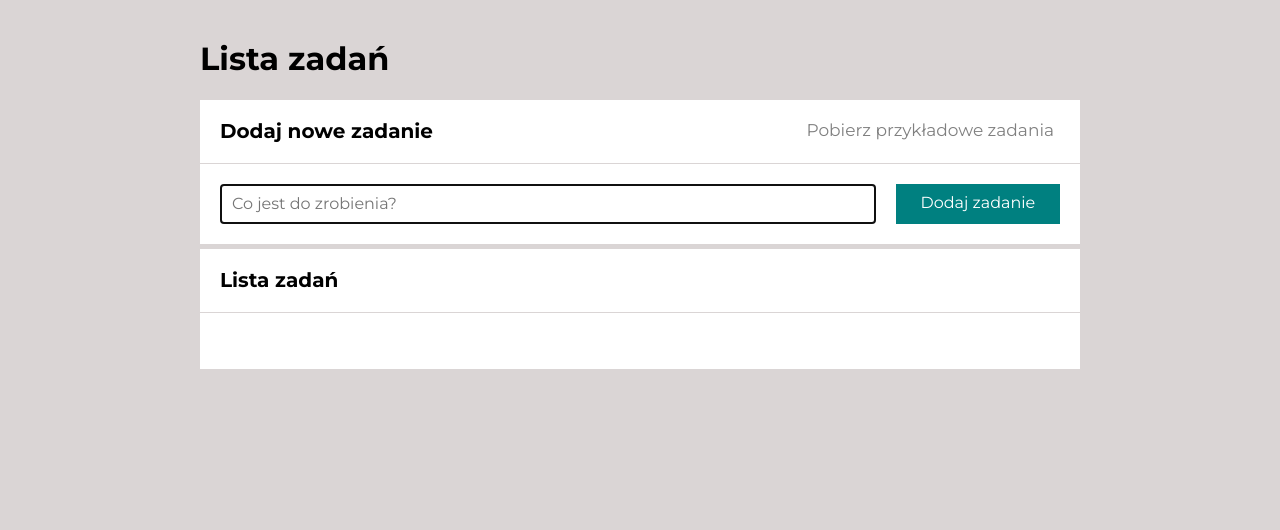
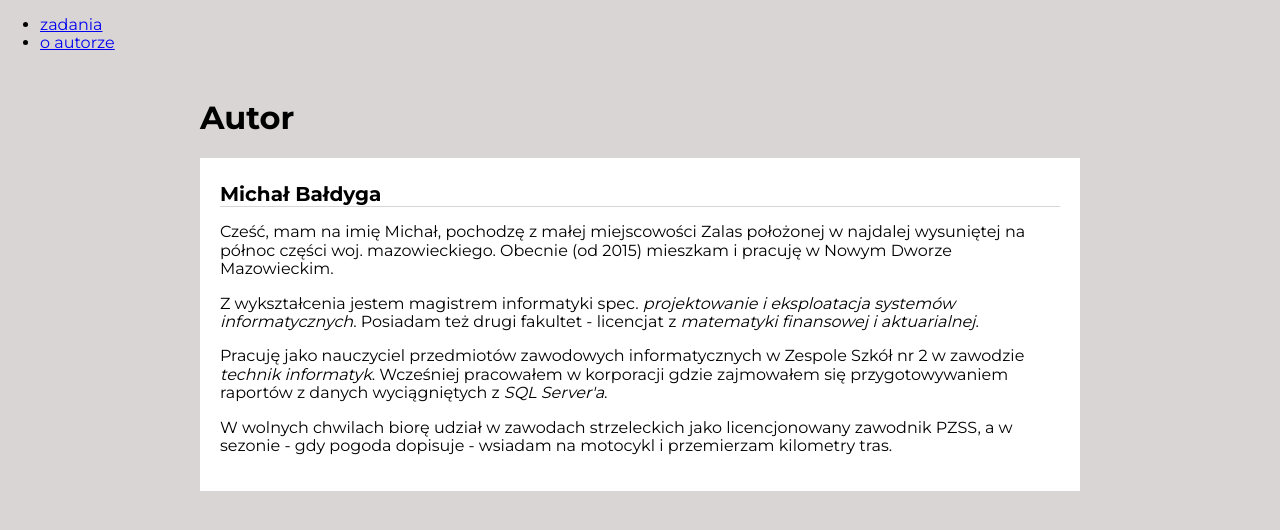
Before and after one commit to q270311/todo-list-react, a React (Create React App) app: page /#/autor in a window 1280 px wide. Shown: the top 530 px of the page. Built offline with nearby package versions, Linux system fonts and the light colour scheme.

Commit message:
source file structure changed, redux-router added

```diff
--- a/src/App.js
+++ b/src/App.js
@@ -1,6 +1,36 @@
-import Tasks from './features/tasks/Tasks';
+import { HashRouter, Link, Switch, Route, Redirect } from 'react-router-dom';
+import AuthorPage from './features/author/AuthorPage';
+import TasksPage from './features/tasks/tasksPage';
+import TaskPage from './features/tasks/taskPage';
 
 
-const App = () => <Tasks />
+const App = () => (
+    <HashRouter>
+        <nav>
+            <ul>
+                <li>
+                    <Link to="/zadania"> zadania </Link>
+                </li>
+                <li>
+                    <Link to="/autor"> o autorze </Link>
+                </li>
+            </ul>
+            <Switch>
+                <Route path="/zadania/:id">
+                    <TaskPage />
+                </Route>
+                <Route path="/zadania">
+                    <TasksPage />
+                </Route>
+                <Route path="/autor">
+                    <AuthorPage />
+                </Route>
+                <Route path="/">
+                    <Redirect to="/zadania" />
+                </Route>
+            </Switch>
+        </nav>
+    </HashRouter>
+);
 
 export default App;
--- a/src/common/Section/styled.js
+++ b/src/common/Section/styled.js
@@ -2,6 +2,8 @@ import styled from "styled-components";
 
 export const Segment = styled.section`
     background-color: white;
+    padding: 20px;
+    margin-bottom: 5px;
 `;
 
 export const Title = styled.div`
@@ -9,8 +11,9 @@ export const Title = styled.div`
     grid-template-columns: auto auto;
     justify-content: space-between;
     align-items: center;
-    padding: 20px;
+
     margin-top: 5px;
+    margin-bottom: 15px;
     font-size: 20px;
     font-weight: 700;
     border-bottom: 1px solid rgb(218, 213, 213);
--- /dev/null
+++ b/src/features/author/AuthorPage.js
@@ -0,0 +1,27 @@
+import Section from "../../common/Section";
+import Header from "../../common/Header";
+import Container from "../../common/Container";
+
+const AuthorPage = () => {
+  return (
+    <Container>
+      <Header title="Autor" />
+      <Section
+        title="Michał Bałdyga"
+        body={
+          <>
+            <p>Cześć, mam na imię Michał, pochodzę z małej miejscowości Zalas położonej
+              w najdalej wysuniętej na północ części woj. mazowieckiego. Obecnie (od 2015) mieszkam i pracuję w Nowym Dworze Mazowieckim.</p>
+            <p>Z wykształcenia jestem magistrem informatyki spec. <em>projektowanie i eksploatacja systemów informatycznych</em>.
+              Posiadam też drugi fakultet - licencjat z <em>matematyki finansowej i aktuarialnej</em>.</p>
+            <p>Pracuję jako nauczyciel przedmiotów zawodowych informatycznych w Zespole Szkół nr 2 w zawodzie <em>technik informatyk</em>.
+              Wcześniej pracowałem w korporacji gdzie zajmowałem się przygotowywaniem raportów z danych wyciągniętych z <em>SQL Server'a</em>.</p>
+            <p>W wolnych chwilach biorę udział w zawodach strzeleckich jako licencjonowany zawodnik PZSS,
+               a w sezonie - gdy pogoda dopisuje - wsiadam na motocykl i przemierzam kilometry tras.</p>
+          </>}
+      />
+    </Container>
+  );
+}
+
+      export default AuthorPage;
--- /dev/null
+++ b/src/features/tasks/taskPage/index.js
@@ -0,0 +1,24 @@
+import Section from "../../../common/Section";
+import Header from "../../../common/Header";
+import Container from "../../../common/Container";
+import { useParams } from "react-router-dom";
+import { useSelector } from "react-redux";
+import { getTaskByID } from "../tasksSlice";
+
+const TaskPage = () => {
+    const {id}=useParams();
+    const task = useSelector(state => getTaskByID(state, id));
+    return (
+        <Container>
+            <Header title="Szczegóły zadania" />
+            <Section
+                title={task ? task.content : "Nie znaleziono zadania"}
+                body={
+                    <><strong>Ukończono: </strong>{task.done ? "Tak" : "Nie"}</>
+                }
+            />
+        </Container>
+    );
+}
+
+export default TaskPage;
--- a/src/features/tasks/Buttons/index.js
+++ b/src/features/tasks/tasksPage/Buttons/index.js
@@ -7,7 +7,7 @@ import {
     toggleHideDone,
     setAllDone,
     fetchExampleTasks
-} from "../tasksSlice";
+} from "../../tasksSlice";
 import { ButtonsContainer, Button } from "./styled";
 
 export const ManageTasksButtons = () => {
--- a/src/features/tasks/Form/index.js
+++ b/src/features/tasks/tasksPage/Form/index.js
@@ -1,7 +1,7 @@
 import { useState, useRef } from "react";
 import { useDispatch } from "react-redux";
 import { nanoid } from "@reduxjs/toolkit";
-import { addTask } from "../tasksSlice";
+import { addTask } from "../../tasksSlice";
 import { NewTaskForm, InputText } from "./styled";
 
 const Form = () => {
--- a/src/features/tasks/Form/styled.js
+++ b/src/features/tasks/tasksPage/Form/styled.js
@@ -3,7 +3,7 @@ import styled, { css } from "styled-components";
 export const NewTaskForm = styled.form`
     display: flex;
     justify-content: space-between;
-    padding: 20px;
+    padding-top: 10px;
 
     @media (max-width: 767px) {
         display: flex;
@@ -17,7 +17,6 @@ export const InputText = styled.input`
         height: 40px;
         margin-right: 20px;
         border: 2px solid #dad5d5;
-        padding-left: 10px;
 
         @media (max-width: 767px) {
             width: 100%;
--- a/src/features/tasks/TaskList/index.js
+++ b/src/features/tasks/tasksPage/TaskList/index.js
@@ -1,5 +1,6 @@
 import { useSelector, useDispatch } from "react-redux";
-import { selectTasksState, toggleTaskDone, removeTask } from "../tasksSlice";
+import { Link } from "react-router-dom";
+import { selectTasksState, toggleTaskDone, removeTask } from "../../tasksSlice";
 import { List, Item, Content, Button } from "./styled";
 
 const TaskList = () => {
@@ -20,7 +21,7 @@ const TaskList = () => {
                   {task.done ? "✔" : ""}
                </Button>
                <Content done={task.done}>
-                  {task.content}
+                  <Link to={`/zadania/${task.id}`}>{task.content}</Link>
                </Content>
                <Button
                   remove
--- a/src/features/tasks/TaskList/styled.js
+++ b/src/features/tasks/tasksPage/TaskList/styled.js
@@ -3,7 +3,7 @@ import styled, { css } from "styled-components";
 export const List = styled.ul`
     width: 100%;
     list-style: none;
-    padding: 20px;
+    padding:0px;
 `;
 
 export const Item = styled.li`
--- a/src/features/tasks/Tasks.js
+++ b/src/features/tasks/tasksPage/index.js
@@ -1,13 +1,12 @@
 import Form from "./Form";
 import TaskList from "./TaskList";
 import {ManageTasksButtons, ExampleTasksButton} from "./Buttons";
-import Section from "../../common/Section";
-import Header from "../../common/Header";
-import Container from "../../common/Container";
+import Section from "../../../common/Section";
+import Header from "../../../common/Header";
+import Container from "../../../common/Container";
 
-function Tasks() {
+const  TasksPage = () =>{
   return (
-    <div className="App">
       <Container>
         <Header title="Lista zadań" />
         <Section
@@ -21,8 +20,7 @@ function Tasks() {
           body={<TaskList />}
         />
       </Container>
-    </div>
   );
 }
 
-export default Tasks;
+export default TasksPage;
--- a/src/features/tasks/tasksSlice.js
+++ b/src/features/tasks/tasksSlice.js
@@ -29,11 +29,11 @@ const tasksSlice = createSlice({
             });
         },
         fetchExampleTasks: state => {
-            state.fetchExampleTasksStatus="Loading...";
+            state.fetchExampleTasksStatus = "Loading...";
         },
         setTasks: (state, { payload }) => {
             state.tasks = payload;
-            state.fetchExampleTasksStatus="Pobierz przykładowe zadania";
+            state.fetchExampleTasksStatus = "Pobierz przykładowe zadania";
         },
     },
 });
@@ -48,9 +48,12 @@ export const {
     setTasks
 } = tasksSlice.actions;
 
-export const selectTasksState = state =>state.tasks;
+export const selectTasksState = state => state.tasks;
 
 export const selectTasks = (state) => selectTasksState(state).tasks;
 export const selectHideDone = (state) => selectTasksState(state).hideDone;
 export const selectFetchExampleTasksStatus = (state) => selectTasksState(state).fetchExampleTasksStatus;
+export const getTaskByID = (state, taskID) =>
+    selectTasks(state).find(({ id }) => id === taskID);
+
 export default tasksSlice.reducer;
```
Also changed, not shown: src/features/tasks/tasksPage/Buttons/styled.js (renamed from src/features/tasks/Buttons/styled.js).
